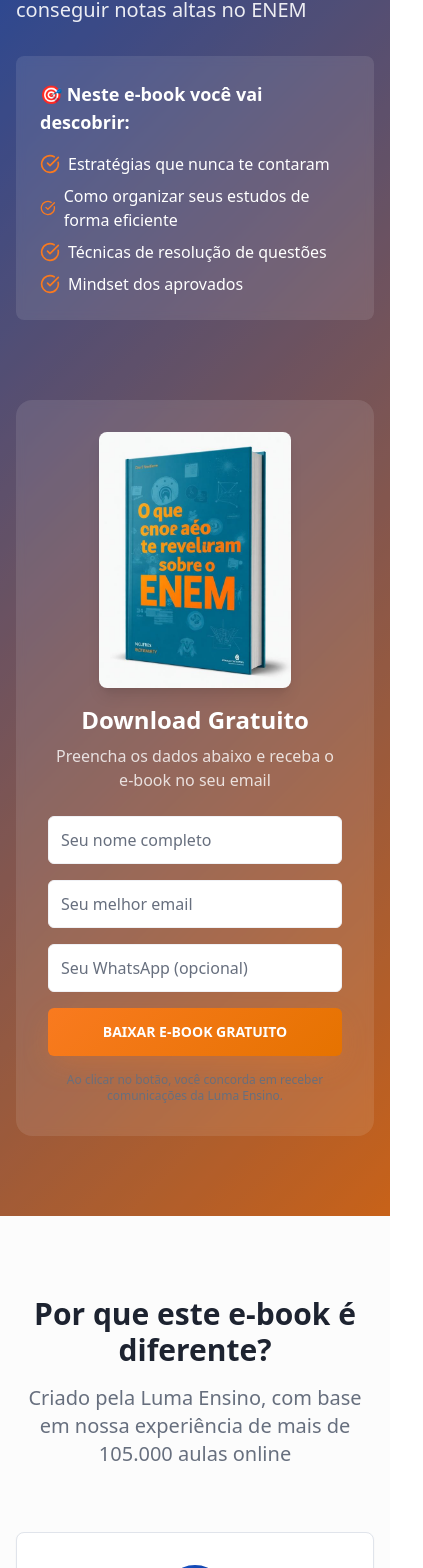
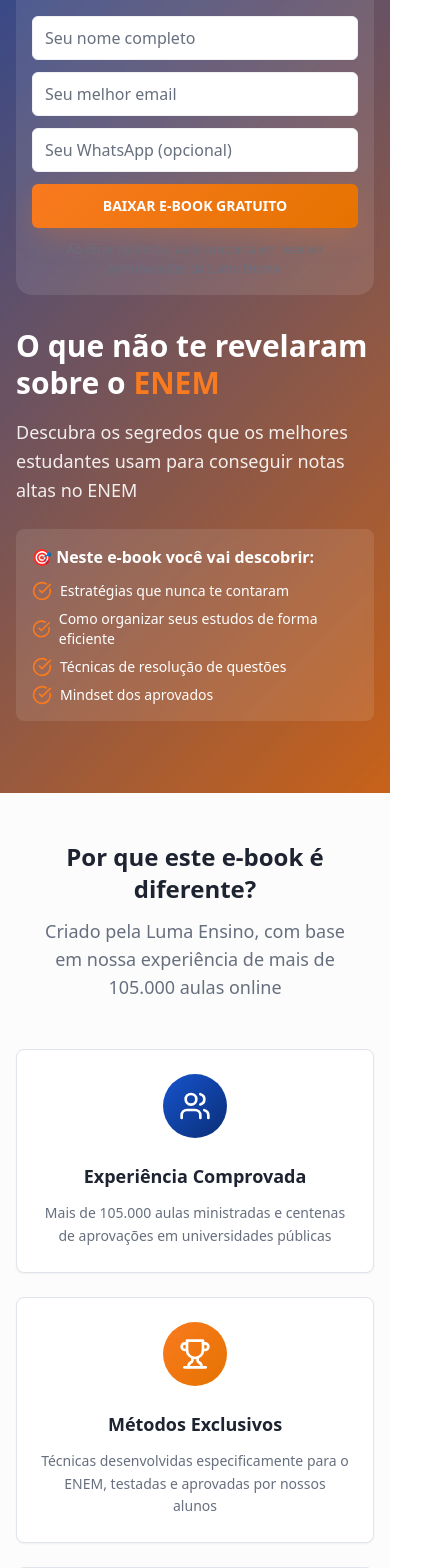
Before and after one commit to juliobonella1/luma-enem-secrets, a React (Vite) app: page / in a window 390 px wide. Shown: the part 380-1948 px from the top of the page, 423 px wide, since content can reach past the window. Built offline with nearby package versions, Linux system fonts and the light colour scheme.

Commit message:
Melhorar responsividade da página
Ajusta o layout e os elementos da página para garantir uma melhor experiência em diferentes tamanhos de tela.

```diff
--- a/src/components/EbookForm.tsx
+++ b/src/components/EbookForm.tsx
@@ -43,7 +43,7 @@ export function EbookForm() {
   };
 
   return (
-    <form onSubmit={handleSubmit} className="space-y-4 w-full max-w-md">
+    <form onSubmit={handleSubmit} className="space-y-3 sm:space-y-4 w-full max-w-md">
       <div>
         <Input
           type="text"
@@ -52,7 +52,7 @@ export function EbookForm() {
           value={formData.name}
           onChange={handleChange}
           required
-          className="h-12"
+          className="h-11 sm:h-12 text-base"
         />
       </div>
       <div>
@@ -63,7 +63,7 @@ export function EbookForm() {
           value={formData.email}
           onChange={handleChange}
           required
-          className="h-12"
+          className="h-11 sm:h-12 text-base"
         />
       </div>
       <div>
@@ -73,7 +73,7 @@ export function EbookForm() {
           placeholder="Seu WhatsApp (opcional)"
           value={formData.phone}
           onChange={handleChange}
-          className="h-12"
+          className="h-11 sm:h-12 text-base"
         />
       </div>
       <Button
@@ -81,11 +81,11 @@ export function EbookForm() {
         variant="hero"
         size="lg"
         disabled={isSubmitting}
-        className="w-full h-12"
+        className="w-full h-11 sm:h-12 text-sm sm:text-base font-bold"
       >
         {isSubmitting ? "Enviando..." : "BAIXAR E-BOOK GRATUITO"}
       </Button>
-      <p className="text-xs text-muted-foreground text-center">
+      <p className="text-xs text-muted-foreground text-center leading-relaxed px-2">
         Ao clicar no botão, você concorda em receber comunicações da Luma Ensino.
       </p>
     </form>
--- a/src/components/Header.tsx
+++ b/src/components/Header.tsx
@@ -2,13 +2,13 @@ import lumaLogo from "@/assets/luma-logo.png";
 
 export function Header() {
   return (
-    <header className="bg-background/95 backdrop-blur supports-[backdrop-filter]:bg-background/60 border-b">
-      <div className="container mx-auto px-4 py-4">
+    <header className="bg-background/95 backdrop-blur supports-[backdrop-filter]:bg-background/60 border-b sticky top-0 z-50">
+      <div className="container mx-auto px-4 py-3 sm:py-4">
         <div className="flex items-center justify-center">
           <img
             src={lumaLogo}
             alt="Luma Ensino"
-            className="h-12 w-auto"
+            className="h-8 sm:h-10 lg:h-12 w-auto"
           />
         </div>
       </div>
--- a/src/components/TestimonialCard.tsx
+++ b/src/components/TestimonialCard.tsx
@@ -9,18 +9,18 @@ interface TestimonialCardProps {
 
 export function TestimonialCard({ name, role, content }: TestimonialCardProps) {
   return (
-    <Card className="p-6 shadow-lg hover:shadow-xl transition-all duration-300">
-      <div className="flex items-start space-x-4">
-        <div className="w-12 h-12 bg-gradient-primary rounded-full flex items-center justify-center text-white font-bold text-lg">
+    <Card className="p-4 sm:p-6 shadow-lg hover:shadow-xl transition-all duration-300 h-full">
+      <div className="flex flex-col sm:flex-row items-start space-y-3 sm:space-y-0 sm:space-x-4 h-full">
+        <div className="w-10 h-10 sm:w-12 sm:h-12 bg-gradient-primary rounded-full flex items-center justify-center text-white font-bold text-base sm:text-lg flex-shrink-0 mx-auto sm:mx-0">
           {name.charAt(0)}
         </div>
-        <div className="flex-1">
-          <blockquote className="text-foreground mb-4 leading-relaxed">
+        <div className="flex-1 text-center sm:text-left">
+          <blockquote className="text-foreground mb-3 sm:mb-4 leading-relaxed text-sm sm:text-base">
             "{content}"
           </blockquote>
           <div>
-            <cite className="font-semibold text-primary not-italic">{name}</cite>
-            <p className="text-sm text-muted-foreground">{role}</p>
+            <cite className="font-semibold text-primary not-italic text-sm sm:text-base">{name}</cite>
+            <p className="text-xs sm:text-sm text-muted-foreground mt-1">{role}</p>
           </div>
         </div>
       </div>
--- a/src/pages/Index.tsx
+++ b/src/pages/Index.tsx
@@ -15,19 +15,19 @@ const Index = () => {
       {/* Hero Section */}
       <section className="relative bg-gradient-hero overflow-hidden">
         <div className="absolute inset-0 bg-black/20"></div>
-        <div className="relative container mx-auto px-4 py-20">
-          <div className="grid lg:grid-cols-2 gap-12 items-center">
-            <div className="text-white">
-              <h1 className="text-4xl lg:text-6xl font-bold mb-6 leading-tight">
+        <div className="relative container mx-auto px-4 py-12 lg:py-20">
+          <div className="grid lg:grid-cols-2 gap-8 lg:gap-12 items-center">
+            <div className="text-white order-2 lg:order-1">
+              <h1 className="text-3xl sm:text-4xl lg:text-5xl xl:text-6xl font-bold mb-4 lg:mb-6 leading-tight">
                 O que não te revelaram sobre o{" "}
                 <span className="text-secondary">ENEM</span>
               </h1>
-              <p className="text-xl lg:text-2xl mb-8 text-white/90">
+              <p className="text-lg sm:text-xl lg:text-2xl mb-6 lg:mb-8 text-white/90 leading-relaxed">
                 Descubra os segredos que os melhores estudantes usam para conseguir notas altas no ENEM
               </p>
-              <div className="bg-white/10 backdrop-blur-sm rounded-lg p-6 mb-8">
-                <h3 className="text-lg font-semibold mb-4">🎯 Neste e-book você vai descobrir:</h3>
-                <ul className="space-y-2">
+              <div className="bg-white/10 backdrop-blur-sm rounded-lg p-4 sm:p-6 mb-6 lg:mb-8">
+                <h3 className="text-base sm:text-lg font-semibold mb-3 sm:mb-4">🎯 Neste e-book você vai descobrir:</h3>
+                <ul className="space-y-2 text-sm sm:text-base">
                   <li className="flex items-center gap-2">
                     <CheckCircle className="w-5 h-5 text-secondary" />
                     <span>Estratégias que nunca te contaram</span>
@@ -48,14 +48,18 @@ const Index = () => {
               </div>
             </div>
 
-            <div className="flex justify-center">
-              <div className="bg-white/10 backdrop-blur-sm rounded-2xl p-8 w-full max-w-md">
-                <div className="text-center mb-6">
-                  <img src={ebookCover} alt="E-book Cover" className="w-48 h-64 mx-auto mb-4 rounded-lg shadow-lg" />
-                  <h3 className="text-2xl font-bold text-white mb-2">
+            <div className="flex justify-center order-1 lg:order-2">
+              <div className="bg-white/10 backdrop-blur-sm rounded-2xl p-4 sm:p-6 lg:p-8 w-full max-w-md mx-auto">
+                <div className="text-center mb-4 sm:mb-6">
+                  <img
+                    src={ebookCover}
+                    alt="E-book Cover"
+                    className="w-32 h-42 sm:w-40 sm:h-52 lg:w-48 lg:h-64 mx-auto mb-3 sm:mb-4 rounded-lg shadow-lg object-cover"
+                  />
+                  <h3 className="text-xl sm:text-2xl font-bold text-white mb-2">
                     Download Gratuito
                   </h3>
-                  <p className="text-white/80">
+                  <p className="text-sm sm:text-base text-white/80">
                     Preencha os dados abaixo e receba o e-book no seu email
                   </p>
                 </div>
@@ -67,44 +71,44 @@ const Index = () => {
       </section>
 
       {/* Benefits Section */}
-      <section className="py-20 bg-muted/30">
+      <section className="py-12 sm:py-16 lg:py-20 bg-muted/30">
         <div className="container mx-auto px-4">
-          <div className="text-center mb-16">
-            <h2 className="text-3xl lg:text-4xl font-bold mb-4">
+          <div className="text-center mb-12 lg:mb-16">
+            <h2 className="text-2xl sm:text-3xl lg:text-4xl font-bold mb-3 sm:mb-4">
               Por que este e-book é diferente?
             </h2>
-            <p className="text-xl text-muted-foreground max-w-2xl mx-auto">
+            <p className="text-lg sm:text-xl text-muted-foreground max-w-2xl mx-auto px-4">
               Criado pela Luma Ensino, com base em nossa experiência de mais de 105.000 aulas online
             </p>
           </div>
 
-          <div className="grid md:grid-cols-3 gap-8">
-            <Card className="p-8 text-center hover:shadow-lg transition-shadow">
+          <div className="grid sm:grid-cols-2 lg:grid-cols-3 gap-6 lg:gap-8">
+            <Card className="p-6 lg:p-8 text-center hover:shadow-lg transition-shadow">
               <div className="w-16 h-16 bg-gradient-primary rounded-full flex items-center justify-center mx-auto mb-6">
                 <Users className="w-8 h-8 text-white" />
               </div>
-              <h3 className="text-xl font-semibold mb-4">Experiência Comprovada</h3>
-              <p className="text-muted-foreground">
+              <h3 className="text-lg sm:text-xl font-semibold mb-3 sm:mb-4">Experiência Comprovada</h3>
+              <p className="text-sm sm:text-base text-muted-foreground leading-relaxed">
                 Mais de 105.000 aulas ministradas e centenas de aprovações em universidades públicas
               </p>
             </Card>
 
-            <Card className="p-8 text-center hover:shadow-lg transition-shadow">
+            <Card className="p-6 lg:p-8 text-center hover:shadow-lg transition-shadow">
               <div className="w-16 h-16 bg-gradient-secondary rounded-full flex items-center justify-center mx-auto mb-6">
                 <Trophy className="w-8 h-8 text-white" />
               </div>
-              <h3 className="text-xl font-semibold mb-4">Métodos Exclusivos</h3>
-              <p className="text-muted-foreground">
+              <h3 className="text-lg sm:text-xl font-semibold mb-3 sm:mb-4">Métodos Exclusivos</h3>
+              <p className="text-sm sm:text-base text-muted-foreground leading-relaxed">
                 Técnicas desenvolvidas especificamente para o ENEM, testadas e aprovadas por nossos alunos
               </p>
             </Card>
 
-            <Card className="p-8 text-center hover:shadow-lg transition-shadow">
+            <Card className="p-6 lg:p-8 text-center hover:shadow-lg transition-shadow sm:col-span-2 lg:col-span-1">
               <div className="w-16 h-16 bg-gradient-primary rounded-full flex items-center justify-center mx-auto mb-6">
                 <Clock className="w-8 h-8 text-white" />
               </div>
-              <h3 className="text-xl font-semibold mb-4">Resultados Rápidos</h3>
-              <p className="text-muted-foreground">
+              <h3 className="text-lg sm:text-xl font-semibold mb-3 sm:mb-4">Resultados Rápidos</h3>
+              <p className="text-sm sm:text-base text-muted-foreground leading-relaxed">
                 Estratégias que você pode aplicar imediatamente e ver resultados já nos próximos simulados
               </p>
             </Card>
@@ -113,21 +117,21 @@ const Index = () => {
       </section>
 
       {/* Testimonials */}
-      <section className="py-20">
+      <section className="py-12 sm:py-16 lg:py-20">
         <div className="container mx-auto px-4">
-          <div className="text-center mb-16">
-            <h2 className="text-3xl lg:text-4xl font-bold mb-4">
+          <div className="text-center mb-12 lg:mb-16">
+            <h2 className="text-2xl sm:text-3xl lg:text-4xl font-bold mb-3 sm:mb-4">
               O que nossos alunos dizem
             </h2>
-            <div className="flex items-center justify-center gap-1 mb-6">
+            <div className="flex items-center justify-center gap-1 mb-4 sm:mb-6">
               {[...Array(5)].map((_, i) => (
-                <Star key={i} className="w-6 h-6 fill-secondary text-secondary" />
+                <Star key={i} className="w-5 h-5 sm:w-6 sm:h-6 fill-secondary text-secondary" />
               ))}
-              <span className="ml-2 text-lg font-semibold">4.9/5 - Mais de 1000 avaliações</span>
+              <span className="ml-2 text-base sm:text-lg font-semibold">4.9/5 - Mais de 1000 avaliações</span>
             </div>
           </div>
 
-          <div className="grid md:grid-cols-2 lg:grid-cols-3 gap-8">
+          <div className="grid sm:grid-cols-2 lg:grid-cols-3 gap-6 lg:gap-8">
             <TestimonialCard
               name="Ana Carolina"
               role="Aprovada em Medicina - UFMG"
@@ -148,27 +152,27 @@ const Index = () => {
       </section>
 
       {/* CTA Section */}
-      <section className="py-20 bg-gradient-hero">
+      <section className="py-12 sm:py-16 lg:py-20 bg-gradient-hero">
         <div className="container mx-auto px-4 text-center">
           <div className="max-w-3xl mx-auto text-white">
-            <h2 className="text-3xl lg:text-4xl font-bold mb-6">
+            <h2 className="text-2xl sm:text-3xl lg:text-4xl font-bold mb-4 sm:mb-6">
               Não perca esta oportunidade!
             </h2>
-            <p className="text-xl mb-8">
+            <p className="text-lg sm:text-xl mb-6 sm:mb-8 px-4">
               Download 100% gratuito. Sem pegadinhas, sem vendas escondidas.
             </p>
-            <div className="bg-white/10 backdrop-blur-sm rounded-lg p-8 inline-block">
-              <div className="flex items-center justify-center gap-4 mb-4">
-                <Download className="w-8 h-8 text-secondary" />
-                <span className="text-2xl font-bold">ACESSO IMEDIATO</span>
+            <div className="bg-white/10 backdrop-blur-sm rounded-lg p-4 sm:p-6 lg:p-8 inline-block max-w-md mx-auto w-full">
+              <div className="flex flex-col sm:flex-row items-center justify-center gap-3 sm:gap-4 mb-4">
+                <Download className="w-6 h-6 sm:w-8 sm:h-8 text-secondary" />
+                <span className="text-xl sm:text-2xl font-bold">ACESSO IMEDIATO</span>
               </div>
-              <p className="mb-6">
+              <p className="mb-4 sm:mb-6 text-sm sm:text-base px-2">
                 Faça o download agora e comece a estudar com as estratégias dos aprovados
               </p>
               <Button
                 variant="hero"
                 size="lg"
-                className="text-lg px-8 py-4 h-auto"
+                className="text-base sm:text-lg px-6 sm:px-8 py-3 sm:py-4 h-auto w-full sm:w-auto"
                 onClick={() => document.querySelector('form')?.scrollIntoView({ behavior: 'smooth' })}
               >
                 QUERO MEU E-BOOK GRATUITO
@@ -179,12 +183,12 @@ const Index = () => {
       </section>
 
       {/* Footer */}
-      <footer className="bg-primary text-primary-foreground py-12">
+      <footer className="bg-primary text-primary-foreground py-8 sm:py-12">
         <div className="container mx-auto px-4 text-center">
-          <p className="text-lg mb-4">
+          <p className="text-base sm:text-lg mb-3 sm:mb-4 px-4">
             © 2024 Luma Ensino - Todos os direitos reservados
           </p>
-          <p className="text-primary-foreground/80">
+          <p className="text-primary-foreground/80 text-sm sm:text-base px-4">
             Facilitamos sua jornada educativa com aulas online personalizadas
           </p>
         </div>
```
